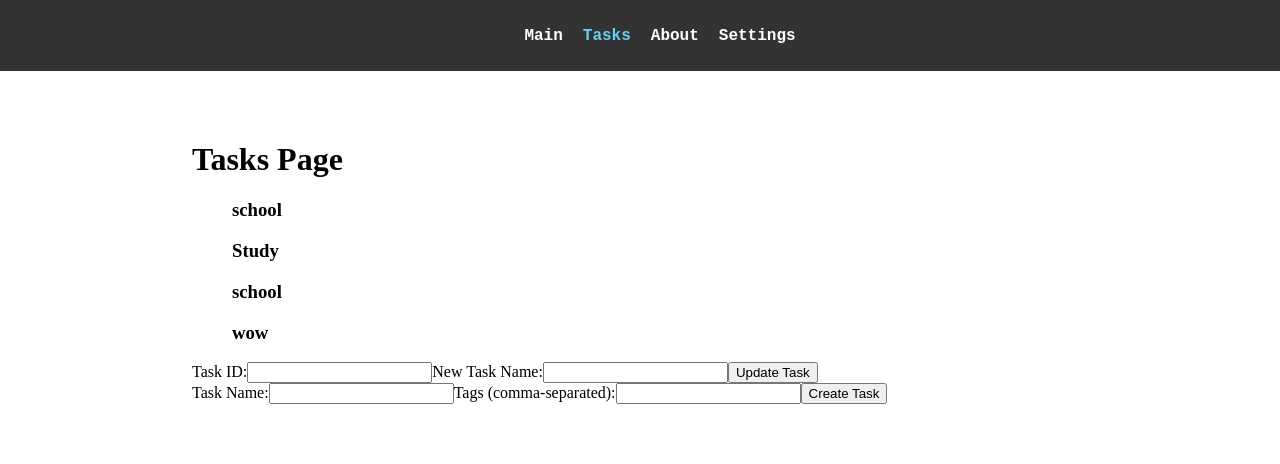
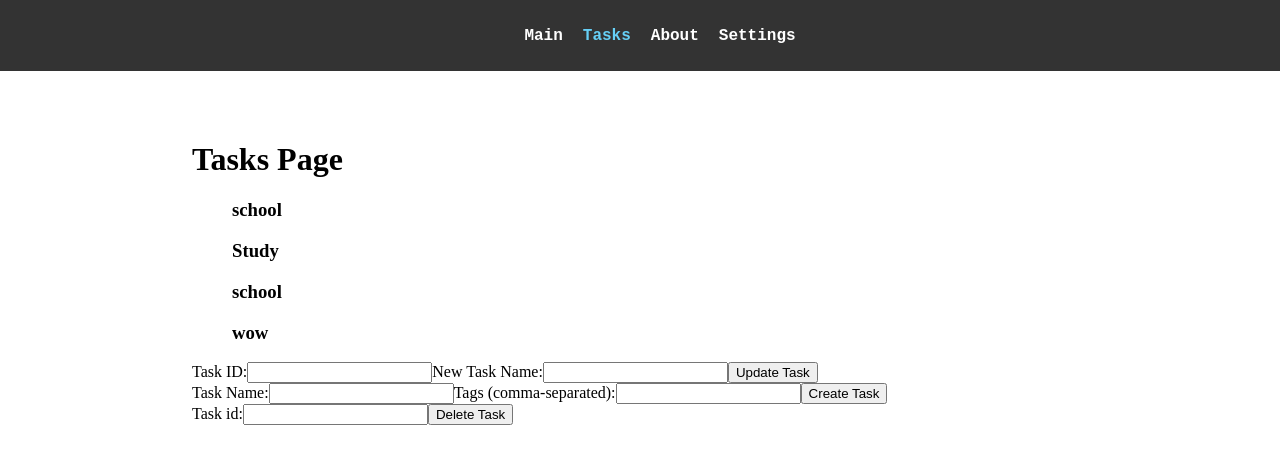
Before and after one commit to andevrrr/TypeScript_React_Tasks-Manager, a React (Vite) app in the folder final_assignment/: page /tasks in a window 1280 px wide. Shown: the top 464 px of the page. Built offline with nearby package versions, Linux system fonts and the light colour scheme; data requests are answered from the project's data file.

Commit message:
delete implemented

```diff
--- a/final_assignment/src/services/api.ts
+++ b/final_assignment/src/services/api.ts
@@ -31,3 +31,14 @@ export const createTask = async (data: any) => {
     throw error;
   }
 };
+
+export const deleteTask = async (taskId: number) => {
+  try {
+    const response = await axios.delete(`${API_BASE_URL}/tasks/${taskId}`);
+    console.log(response);
+    return response;
+  } catch (error) {
+    console.error('Error creating task:', error);
+    throw error;
+  }
+};
--- a/final_assignment/src/views/Tasks.tsx
+++ b/final_assignment/src/views/Tasks.tsx
@@ -1,5 +1,10 @@
 import React, { useEffect, useState } from "react";
-import { fetchTasks, createTask, updateTask } from "../services/api";
+import {
+  fetchTasks,
+  createTask,
+  updateTask,
+  deleteTask,
+} from "../services/api";
 import Task from "../components/Task/Task";
 
 const Tasks: React.FC = () => {
@@ -23,14 +28,15 @@ const Tasks: React.FC = () => {
     });
   };
 
+  const handleDeleteTask = (taskId: number) => {
+    deleteTask(taskId);
+  };
+
   return (
     <div>
       <h1>Tasks Page</h1>
       <ul>
-        {tasks &&
-          tasks.map((task) => (
-            <Task key={task.id} name={task.name}/>
-          ))}
+        {tasks && tasks.map((task) => <Task key={task.id} name={task.name} />)}
       </ul>
 
       <form
@@ -95,6 +101,30 @@ const Tasks: React.FC = () => {
           Create Task
         </button>
       </form>
+
+      <form
+        onSubmit={(e) => {
+          e.preventDefault();
+        }}
+      >
+        <label>
+          Task id:
+          <input type="text" name="taskId" />
+        </label>
+        <button
+          onClick={() =>
+            handleDeleteTask(
+              parseInt(
+                (document.querySelector('[name="taskId"]') as HTMLInputElement)
+                  .value
+              )
+            )
+          }
+        >
+
+          Delete Task
+        </button>
+      </form>
     </div>
   );
 };
```
